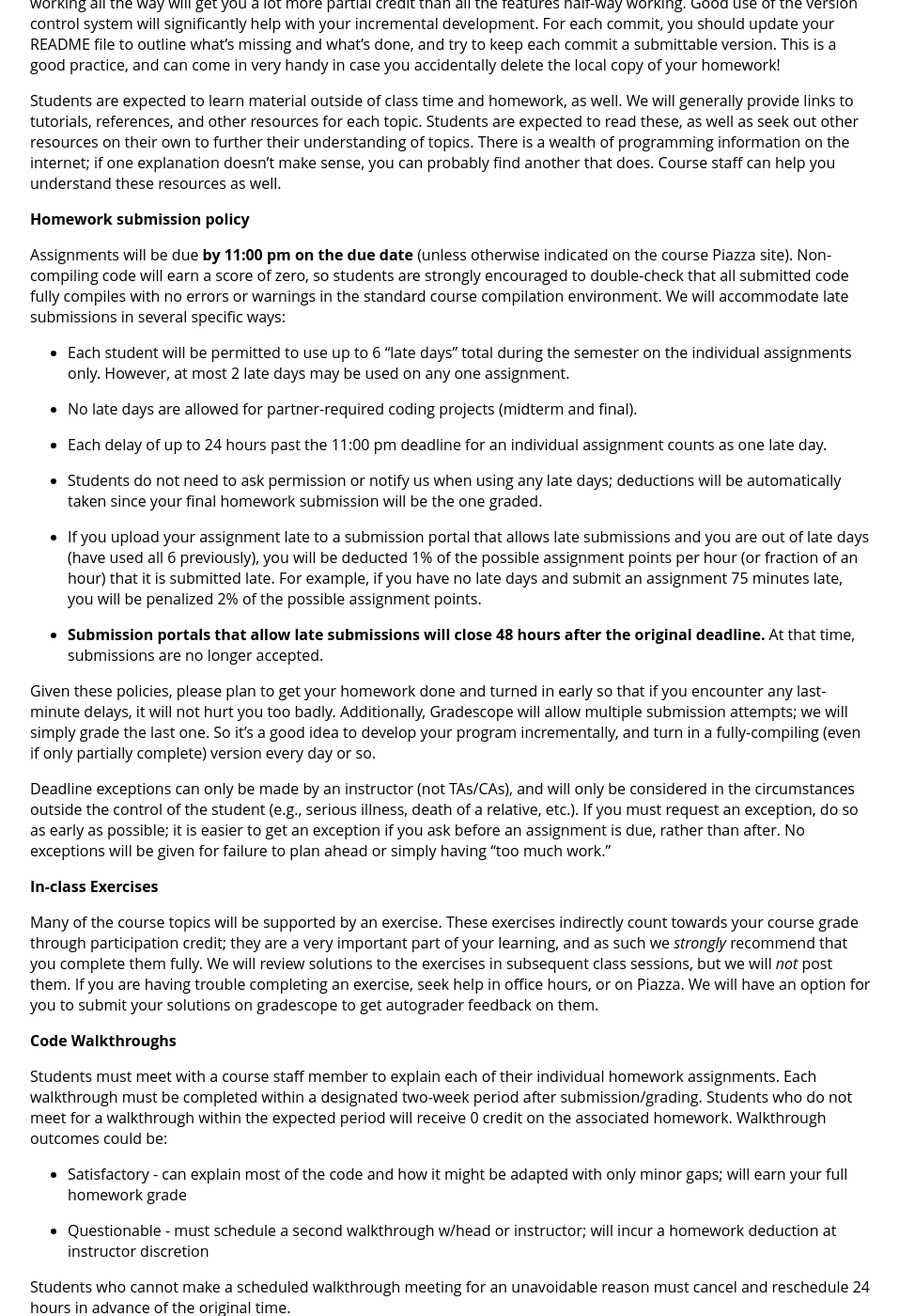
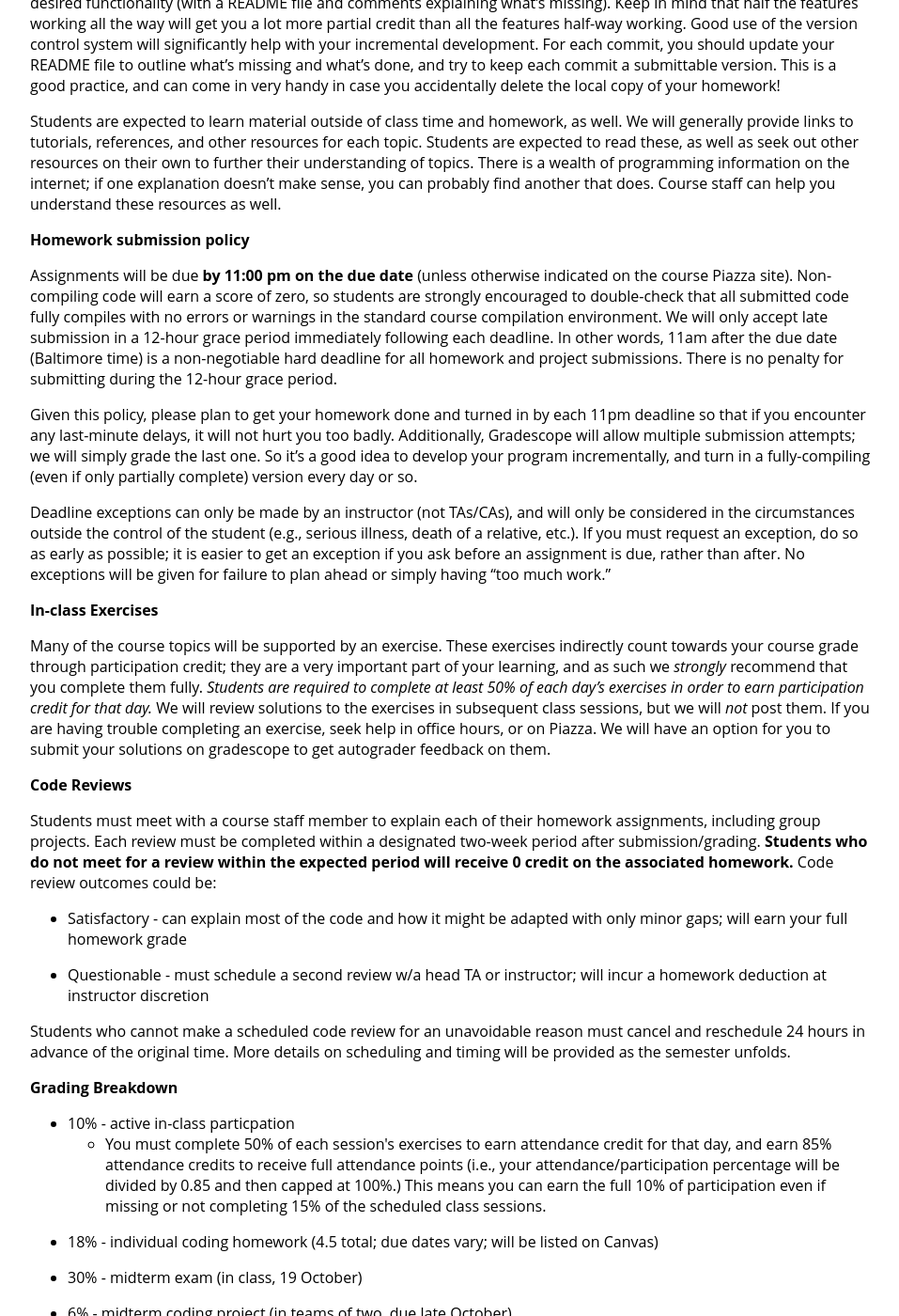
Before and after one commit to jhu-ip/cs220-f26, a Jekyll site: the page built from syllabus.md, in a window 1280 px wide and 1400 px high, scrolled down 4408 px. Shown: the whole window at 94% size, without its empty margins (160-1117 px from the left). Built offline with Jekyll 4.4.1, drawn with Linux system fonts in a browser that asks for light colours; some of the changed text lies outside the part shown.

Commit message:
main page and syllabus updated

````diff
--- a/syllabus.md
+++ b/syllabus.md
@@ -204,10 +204,10 @@ material). The exams are designed to assess your knowledge of
 programming in C and C++ as well as your problem solving ability.
 
 Students will be expected to complete a variety of computer
-programming assignments, as well as written homework assignments. Two projects
+programming assignments and must complete an in-person code review with a staff member in order to receive credit for each homework (see Code Reviews section below). Two projects
 must be done in pairs or groups as specified; others are to
 be completed and submitted individually, with assistance as needed from course staff.
-See the specific assignment page for details of what is
+See each assignment writeup for details of what is
 permitted for a particular assignment. Failure to follow
 guidelines will be a violation of the academic ethics code, and
 reported and penalized accordingly.
@@ -224,9 +224,8 @@ expected.  While you are strongly encouraged to seek assistance
 primarily from course staff, some collaboration with others in the
 course and/or AI-assisted tools is permitted. You may discuss homework
 approaches and get help with code snippets, but you must not generate,
-co-develop or share whole solutions. You are responsible for
-understanding and being able to explain any code in your solutions
-that you did not generate yourself. All collaboration (including
+co-develop or share whole solutions. *You are responsible for
+understanding and being able to explain all code in your solutions.* All collaboration (including
 internet/AI-assistance) must be clearly documented in your submission, using inline comments to delineate wherever non-original code appears. For example,
 ```c
 // begin collaboration with chatGPT4
@@ -280,34 +279,10 @@ otherwise indicated on the course Piazza site). Non-compiling code will
 earn a score of zero, so students are strongly encouraged to
 double-check that all submitted code fully compiles with no errors or
 warnings in the standard course compilation environment. We will
-accommodate late submissions in several specific ways:
+only accept late submission in a 12-hour grace period immediately following each deadline. In other words, 11am after the due date (Baltimore time) is a non-negotiable hard deadline for all homework and project submissions. There is no penalty for submitting during the 12-hour grace period.
 
--   Each student will be permitted to use up to 6 "late days" total
-    during the semester on the individual assignments only. However,
-    at most 2 late days may be used on any one assignment.
-
--   No late days are allowed for partner-required
-    coding projects (midterm and final).
-
--   Each delay of up to 24 hours past the 11:00 pm deadline for an
-    individual assignment counts as one late day.
-
--   Students do not need to ask permission or notify us when using any
-    late days; deductions will be automatically taken since your final
-    homework submission will be the one graded.
-
--   If you upload your assignment late to a submission portal that allows
-    late submissions and you are out of late days (have used
-    all 6 previously), you will be deducted 1% of the possible
-    assignment points per hour (or fraction of an hour) that it is submitted
-    late. For example, if you have no late days and submit an
-    assignment 75 minutes late, you will be penalized 2% of the possible
-    assignment points.
-
--   **Submission portals that allow late submissions will close 48 hours after the original deadline.** At that time, submissions are no longer accepted.
-
-Given these policies, please plan to get your homework done and turned
-in early so that if you encounter any last-minute delays, it will not
+Given this policy, please plan to get your homework done and turned
+in by each 11pm deadline so that if you encounter any last-minute delays, it will not
 hurt you too badly. Additionally, Gradescope will allow multiple
 submission attempts; we will simply grade the last one. So it's a good
 idea to develop your program incrementally, and turn in a
@@ -323,37 +298,41 @@ exceptions will be given for failure to plan ahead or simply having
 
 **In-class Exercises**
 
-Many of the course topics will be supported by an exercise. These exercises indirectly count towards your course grade through participation credit; they are a
-very important part of your learning, and as such we *strongly*
-recommend that you complete them fully. We will review solutions to
-the exercises in subsequent class sessions, but we will *not* post
-them. If you are having trouble completing an exercise, seek help in
-office hours, or on Piazza. We will have an option for you to submit
-your solutions on gradescope to get autograder feedback on them.
+Many of the course topics will be supported by an exercise. These
+exercises indirectly count towards your course grade through
+participation credit; they are a very important part of your learning,
+and as such we *strongly* recommend that you complete them
+fully. *Students are required to complete at least 50% of each day's
+exercises in order to earn participation credit for that day.* We will
+review solutions to the exercises in subsequent class sessions, but we
+will *not* post them. If you are having trouble completing an
+exercise, seek help in office hours, or on Piazza. We will have an
+option for you to submit your solutions on gradescope to get
+autograder feedback on them.
 
-**Code Walkthroughs**
+**Code Reviews**
 
-Students must meet with a course staff member to explain each of their individual homework assignments. Each walkthrough must be completed within a designated two-week period after submission/grading. Students who do not meet for a walkthrough within the expected period will receive 0 credit on the associated homework. Walkthrough outcomes could be:
+Students must meet with a course staff member to explain each of their homework assignments, including group projects. Each review must be completed within a designated two-week period after submission/grading. **Students who do not meet for a review within the expected period will receive 0 credit on the associated homework.** Code review outcomes could be:
 
 - Satisfactory - can explain most of the code and how it might be adapted with only minor gaps; will earn your full homework grade
 
-- Questionable - must schedule a second walkthrough w/head or instructor; will incur a homework deduction at instructor discretion
+- Questionable - must schedule a second review w/a head TA or instructor; will incur a homework deduction at instructor discretion
 
-Students who cannot make a scheduled walkthrough meeting for an unavoidable reason must cancel and reschedule 24 hours in advance of the original time.
+Students who cannot make a scheduled code review for an unavoidable reason must cancel and reschedule 24 hours in advance of the original time. More details on scheduling and timing will be provided as the semester unfolds.
 
 **Grading Breakdown**
 
 -   10% - active in-class particpation
-    - <emph>You must complete 50% of each session's exercises to earn attendance credit for that day, and earn 85% attendance to receive full attendance credit (i.e., your attendance/participation percentage will be divided by 0.85 and then capped at 100%.) </emph>
+    - <emph>You must complete 50% of each session's exercises to earn attendance credit for that day, and earn 85% attendance credits to receive full attendance points (i.e., your attendance/participation percentage will be divided by 0.85 and then capped at 100%.) This means you can earn the full 10% of participation even if missing or not completing 15% of the scheduled class sessions.</emph>
 
 -   18% - individual coding homework (4.5 total; due dates vary; will be
     listed on Canvas)
 
 -   30% - midterm exam (in class, 19 October)
 
--   6% - midterm coding project (in teams of two, due approx. October)
+-   6% - midterm coding project (in teams of two, due late October)
 
--   6% - final coding project (in teams, due approx. December)
+-   6% - final coding project (in teams, due early December)
 
 -   30% - final exam (tbd)
 
````
Also changed, not shown: index.md (+2 -0 lines).
